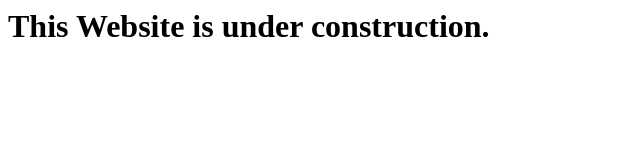
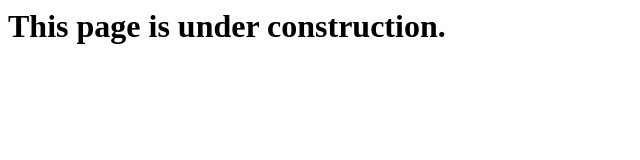
Before and after one commit to kushpatel1997/AD1306.github.io, a plain HTML site: page index.html in a window 1280 px wide. Shown: the whole page, without its empty margins (0-640 px from the left). Drawn offline with Linux system fonts and the light colour scheme.

Commit message:
Update index.html

```diff
--- a/index.html
+++ b/index.html
@@ -1 +1 @@
-<font decoration="underline"><h1>This Website is under construction.</h1></font>
+<h1>This page is under construction.</h1>
```
